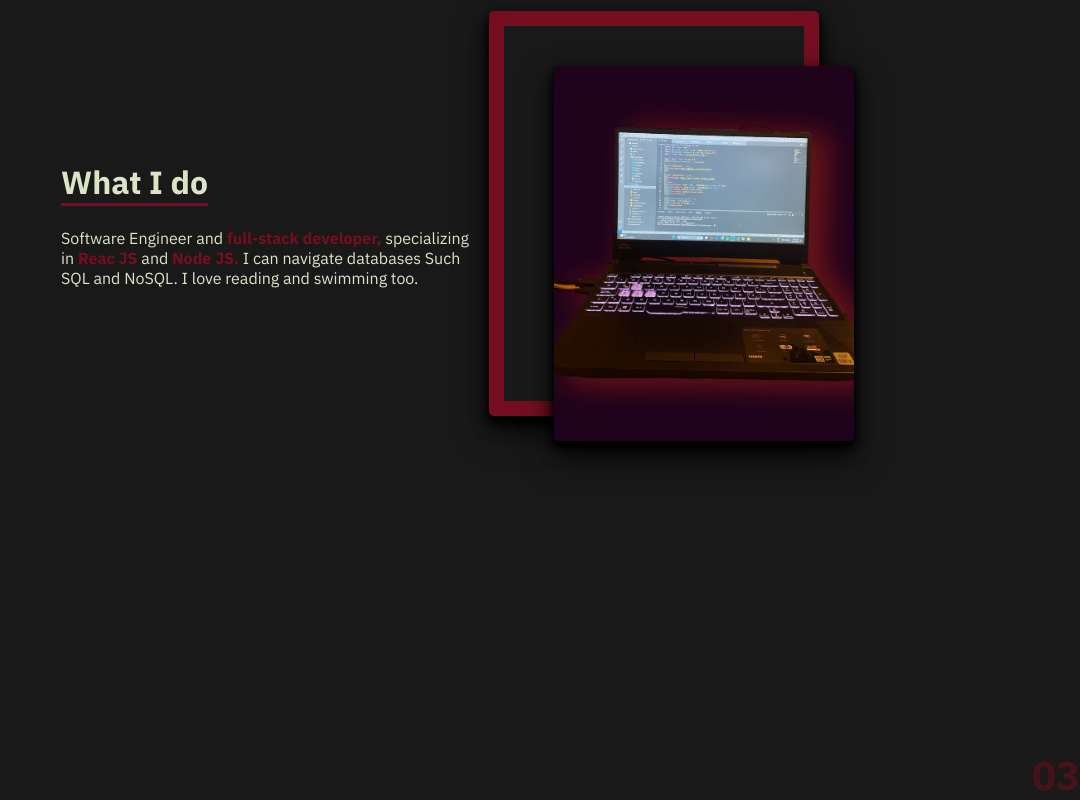
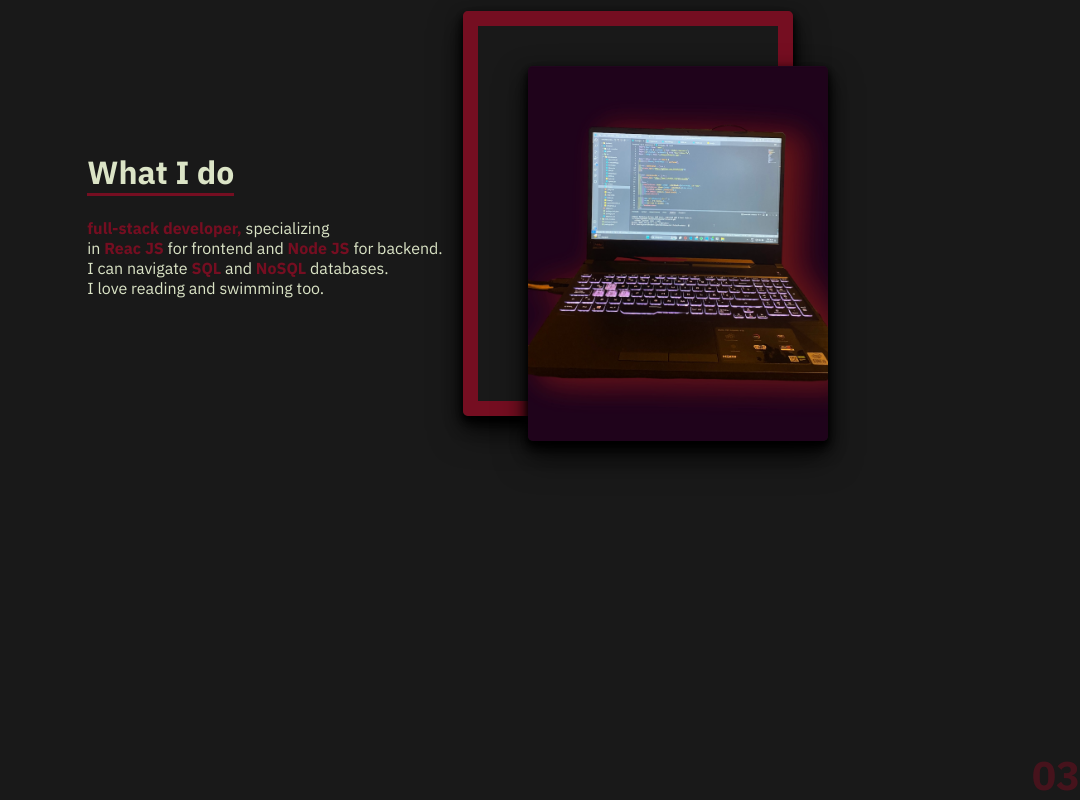
Before and after one commit to jonathanedd/Portfolio2.0, a React (Create React App) app: page / in a window 1280 px wide. Shown: the part 1040-1840 px from the top of the page, without its empty margins (200-1280 px from the left). Built offline with nearby package versions, Linux system fonts and the light colour scheme.

Commit message:
Changing description

```diff
--- a/src/components/AboutMe.jsx
+++ b/src/components/AboutMe.jsx
@@ -12,11 +12,12 @@ export default function AboutMe() {
       <AboutMeText>
         <span>
           <h1>What I do</h1>
-          Software Engineer and <strong>full-stack developer, </strong>
+          <strong>full-stack developer, </strong>
           specializing <br /> in
-          <strong> Reac JS</strong> and <strong> Node JS.</strong> I can
-          navigate databases Such <br /> SQL and NoSQL. I love reading and
-          swimming too.
+          <strong> Reac JS</strong> for frontend and <strong> Node JS</strong>{" "}
+          for backend. <br />I can navigate <strong>SQL</strong> and{" "}
+          <strong>NoSQL</strong> databases.
+          <br />I love reading and swimming too.
         </span>
 
         <PicFrame>
--- a/src/components/ContactMe.jsx
+++ b/src/components/ContactMe.jsx
@@ -13,10 +13,20 @@ export default function ContactMe() {
       <InfoContainer>
         <FormContainer action="">
           <label htmlFor="">
-            <input type="text" name="name" id="name" placeholder="Name" />
+            <input
+              type="text"
+              name="name"
+              id="name"
+              placeholder="in maintenance"
+            />
           </label>
           <label htmlFor="">
-            <input type="text" name="email" id="email" placeholder="Email" />
+            <input
+              type="text"
+              name="email"
+              id="email"
+              placeholder="in maintenance"
+            />
           </label>
 
           <label htmlFor="">
@@ -24,7 +34,8 @@ export default function ContactMe() {
               type="text"
               name="subject"
               id="subject"
-              placeholder="Subject"
+              // placeholder="Subject"
+              placeholder="in maintenance"
             />
           </label>
 
@@ -34,7 +45,8 @@ export default function ContactMe() {
                 type="text"
                 name="message"
                 id="message"
-                placeholder="Message"
+                // placeholder="Message"
+                placeholder="in maintenance"
               />
             </Message>
           </label>
```
